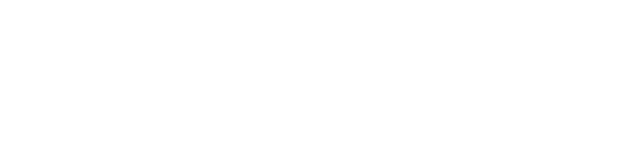
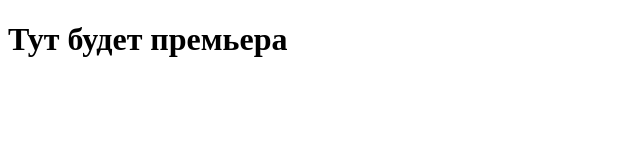
Before and after one commit to alashchev17/venom-2, a plain HTML site: page premier/index.html in a window 1280 px wide. Shown: the whole page, without its empty margins (0-640 px from the left). Drawn offline with Linux system fonts and the light colour scheme.

Commit message:
Update index.html

```diff
--- a/premier/index.html
+++ b/premier/index.html
@@ -4,9 +4,9 @@
   <meta charset="UTF-8">
   <meta http-equiv="X-UA-Compatible" content="IE=edge">
   <meta name="viewport" content="width=device-width, initial-scale=1.0">
-  <title>Document</title>
+  <title>Venom 2 - премьера</title>
 </head>
 <body>
-
+  <h1>Тут будет премьера</h1>
 </body>
 </html>
```
